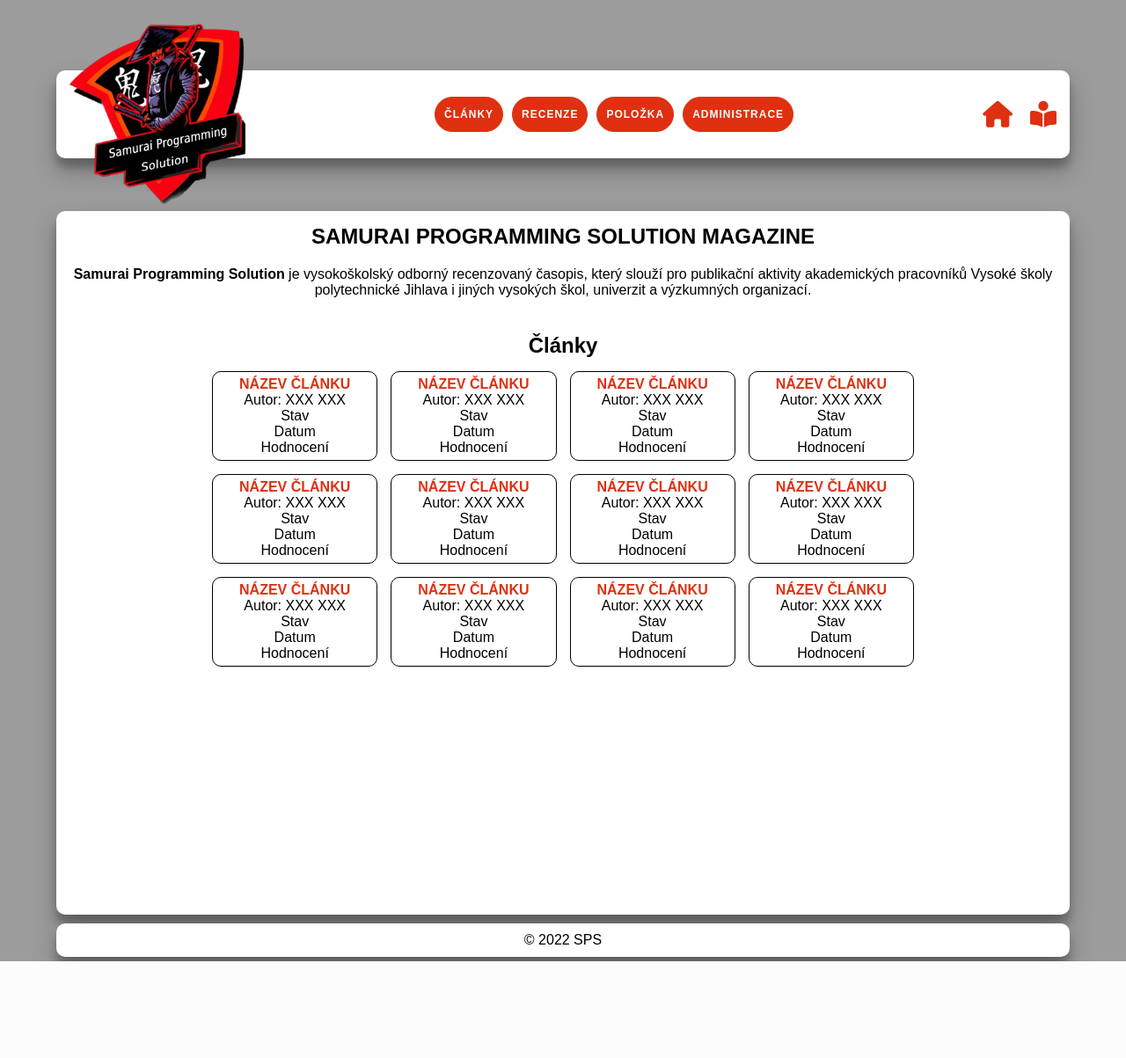
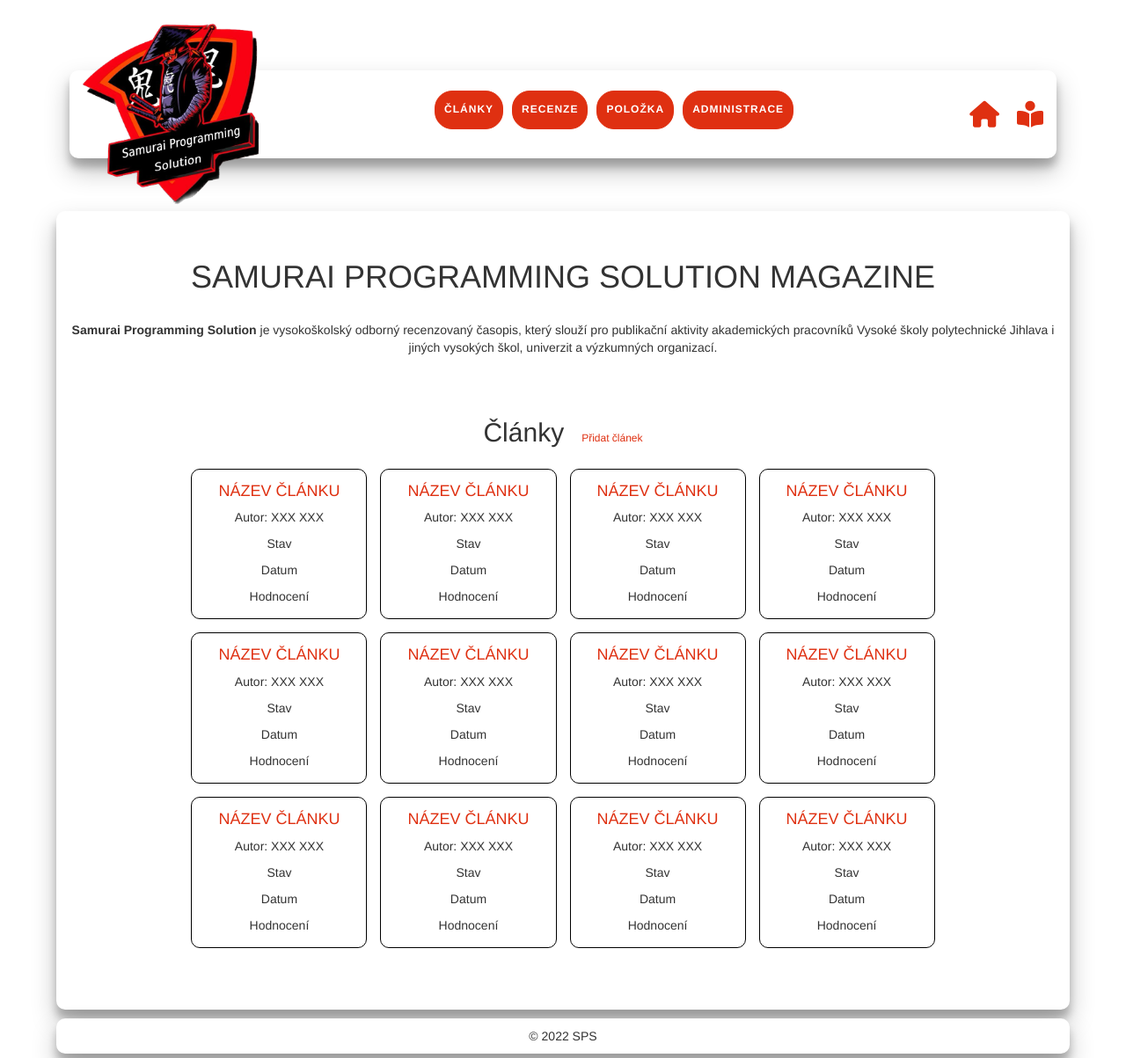
Before and after one commit to Lukas-Erber/RSP_SPS, a PHP site: page / in a window 1280 px wide. Shown: the whole page at 88% size. Before the commit the page ends 1093 px from the top, so only its background shows below. Run offline with PHP 8.4, Linux system fonts and the light colour scheme.

Commit message:
Přidání componenty přidat článek (index.php, home-page.css)

```diff
--- a/src/css/home-page.css
+++ b/src/css/home-page.css
@@ -22,7 +22,7 @@
   text-transform: uppercase;
 }
 
-h4 {
+section h4 {
   color: #df3011;
   text-transform: uppercase;
 }
@@ -105,7 +105,7 @@
   padding: 15px 15px;
   margin-bottom: 10px;
   width: 90vw;
-  height: 100vh;
+
   border-radius: 10px;
   box-shadow: 0 14px 28px rgba(0, 0, 0, 0.25), 0 10px 10px rgba(0, 0, 0, 0.22);
   text-align: center;
@@ -119,25 +119,84 @@
   gap: 15px;
 }
 
-table {
+.head-article {
+  display: flex;
+  justify-content: center;
+  align-items: baseline;
+  gap: 20px;
+}
+
+.modal-content h4 {
+  color: black;
+}
+
+.btn-add-article {
+  background: none;
+  border: none;
+  padding: auto;
+  font-size: 12px;
+  color: #df3011;
+}
+
+.btn-add-article:hover {
+  background-color: #df3011;
+  border-radius: 10px;
+  color: white;
+  padding: 2px 5px;
+}
+
+.form-add-article {
+  background-color: #ffffff;
+  display: flex;
+  align-items: center;
+  justify-content: center;
+  flex-direction: column;
+  padding: 0 50px;
+  height: 100%;
+  text-align: center;
+}
+
+.form-add-article input {
+  background-color: #eee;
+  border: none;
+  padding: 12px 15px;
+  margin: 8px 0;
+  width: 100%;
+}
+
+.form-add-article button {
+  border-radius: 20px;
+  border: 1px solid #df3011;
+  background-color: #df3011;
+  color: #ffffff;
+  font-size: 12px;
+  font-weight: bold;
+  padding: 12px 45px;
+  letter-spacing: 1px;
+  text-transform: uppercase;
+  transition: transform 80ms ease-in;
+  cursor: pointer;
+}
+
+section table {
   display: flex;
   justify-content: center;
 }
 
-tr {
+section tr {
   display: flex;
   gap: 15px;
   margin-bottom: 15px;
 }
 
-td {
+section td {
   border: 1px solid black;
   border-radius: 10px;
   padding: 5px 30px;
   transition: 0.3s ease-in-out;
 }
 
-td:hover {
+section td:hover {
   border: 1px solid #df3011;
   box-shadow: 0 14px 28px rgba(0, 0, 0, 0.25), 0 10px 10px rgba(0, 0, 0, 0.22);
 }
--- a/src/index.php
+++ b/src/index.php
@@ -10,6 +10,9 @@
     <meta name="viewport" content="width=device-width, initial-scale=1.0" />
     <link rel="stylesheet" href="./css/home-page.css" />
     <link rel="stylesheet" href="./css/all.min.css" />
+    <link rel="stylesheet" href="https://maxcdn.bootstrapcdn.com/bootstrap/3.4.1/css/bootstrap.min.css">
+    <script src="https://ajax.googleapis.com/ajax/libs/jquery/3.6.0/jquery.min.js"></script>
+    <script src="https://maxcdn.bootstrapcdn.com/bootstrap/3.4.1/js/bootstrap.min.js"></script>
     <title>Hlavní stránka</title>
   </head>
   <body>
@@ -57,7 +60,38 @@
           </p>
         </div>
         <div class="article-table">
+          <div class="head-article">
           <h2>Články</h2>
+          <button type="button" class="btn-add-article" data-toggle="modal" data-target="#myModal">Přidat článek</button>
+          </div>
+
+
+          <!-- Modal -->
+        <div id="myModal" class="modal fade" role="dialog">
+        <div class="modal-dialog">
+
+    <!-- Modal content-->
+    <div class="modal-content">
+        <div class="modal-header">
+          <button type="button" class="close" data-dismiss="modal">&times;</button>
+          <h4 class="modal-title">Přidání nového článku</h4>
+        </div>
+        <div class="modal-body">
+            <form action="" method="post" class="form-add-article">
+            <input type="text" name="" id="" placeholder="Název článku">
+            <input type="text" name="" id="" placeholder="Téma článku">
+            <input type="text" name="" id="" placeholder="Autor čláknku">
+            <input type="file" name="" id="">
+            <button type="submit" name="submit">Uložit článek</button>
+          </form>
+        </div>
+        <div class="modal-footer">
+          <button type="button" class="btn btn-default" data-dismiss="modal">Zavřít</button>
+        </div>
+    </div>
+    </div>
+    </div>
+
 
           <table>
             <tr>
```
